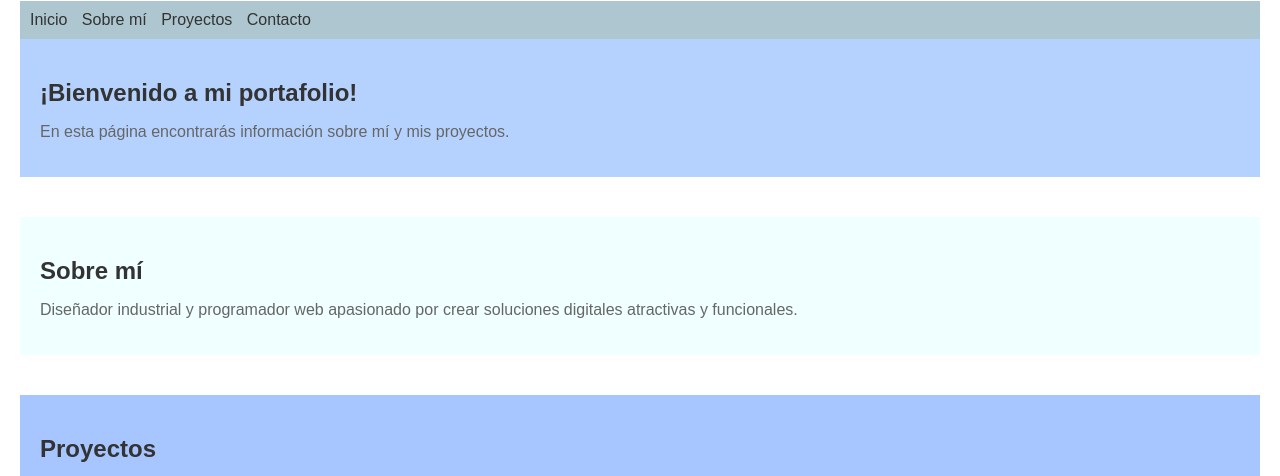
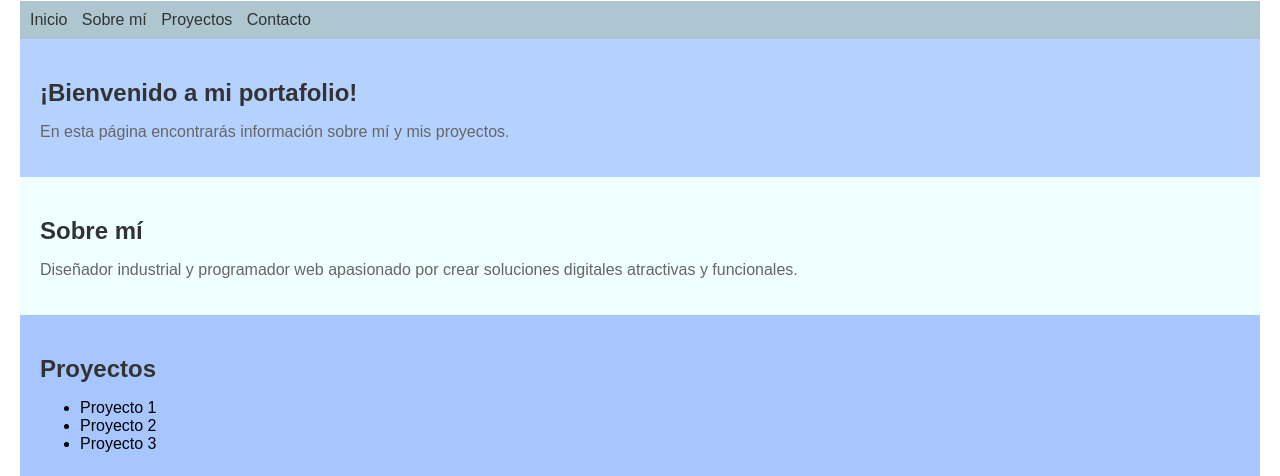
Before and after one commit to williamyesid/mi-primera-pagina-web, a plain HTML site: page index.html in a window 1280 px wide. Shown: the part 253-729 px from the top of the page. Drawn offline with Linux system fonts and the light colour scheme.

Commit message:
Update index.html

```diff
--- a/index.html
+++ b/index.html
@@ -52,7 +52,6 @@
 
     /* Estilos de las secciones */
     section {
-    margin-bottom: 40px;
     background-color: #B5D2FF;
     padding: 20px;
     }
```
